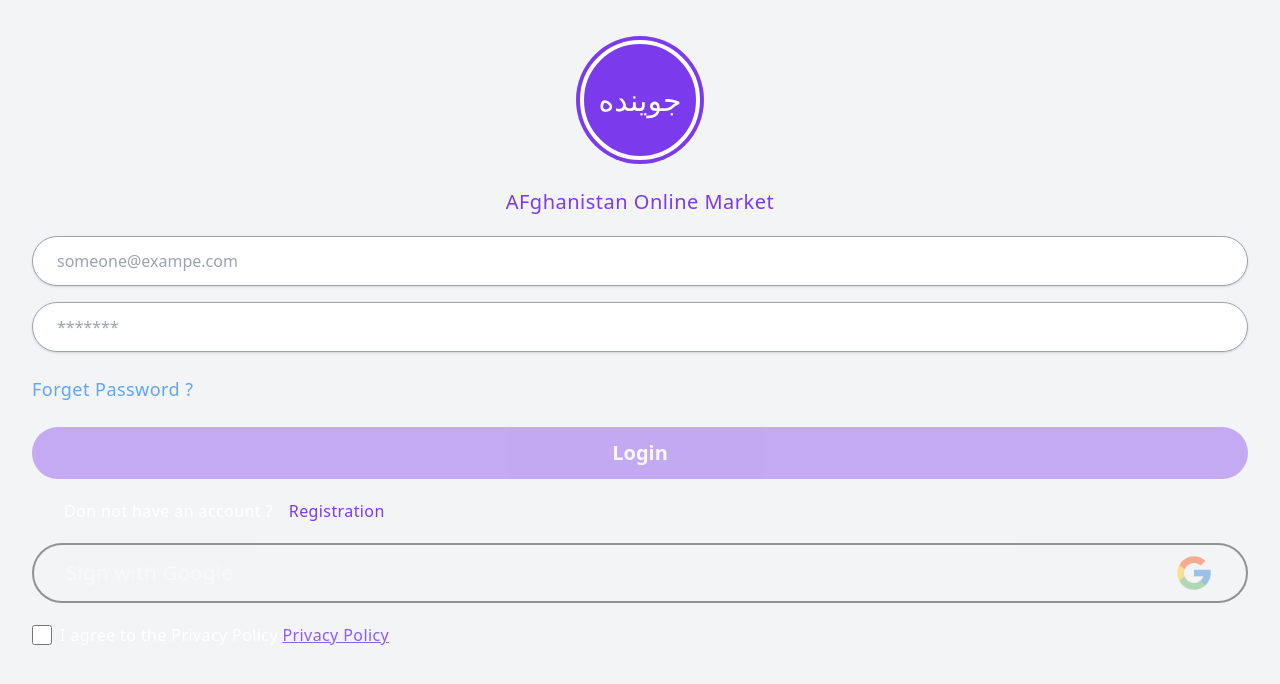
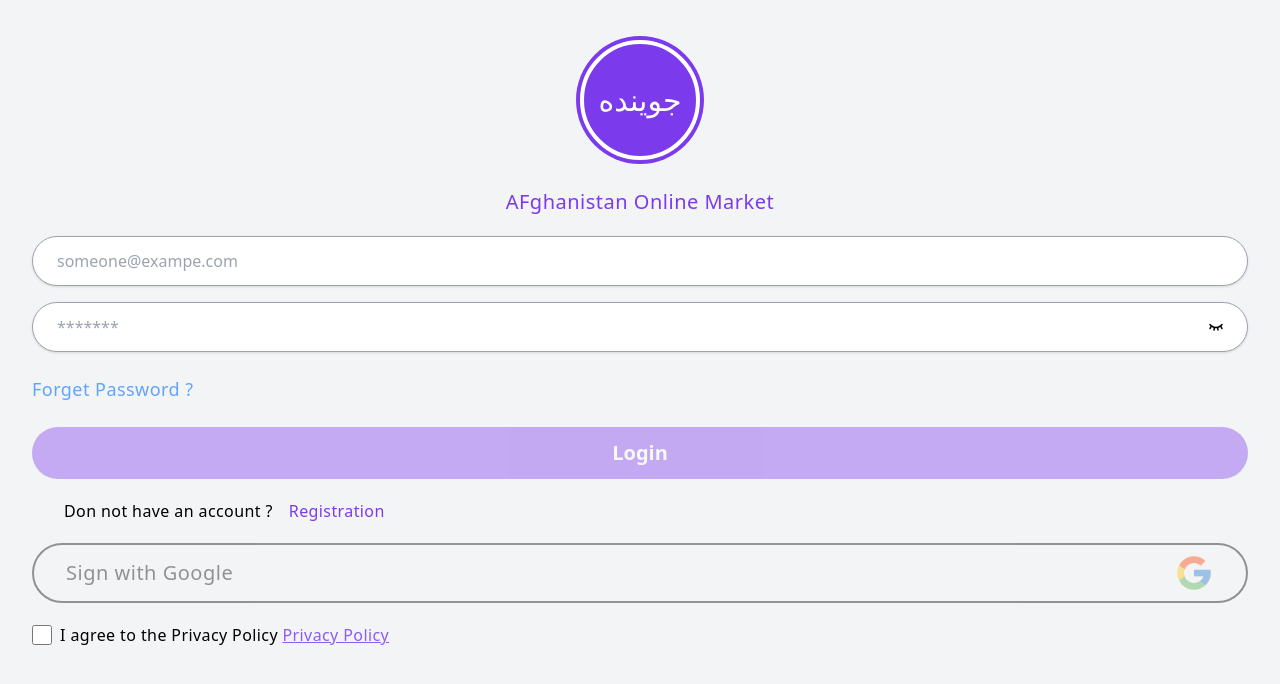
Before and after one commit to NazifaRahimy/joyenda-store, a Next.js app: page /LoginM in a window 1280 px wide. Shown: the top 684 px of the page. Built offline with nearby package versions, Linux system fonts and the light colour scheme.

Commit message:
add class dark to color

```diff
--- a/src/components/LoginMobile.tsx
+++ b/src/components/LoginMobile.tsx
@@ -93,7 +93,7 @@ import Image from "next/image";
 
 
     return (
-        <div className="w-full h-screen dark:bg-[#101010] text-white bg-gray-100 fixed top-0 left-0 px-8 py-5 z-30">
+        <div className="w-full h-screen dark:bg-[#101010] dark:text-white bg-gray-100 fixed top-0 left-0 px-8 py-5 z-30">
             <div className="w-full h-auto mt-5 gap-5  flex flex-col items-center justify-center mb-5">
                 <div className="w-[120px] h-[120px] rounded-full  border-4 border-white dark:border-[#101010] ring-4 ring-violet-600 bg-violet-600 text-white text-3xl flex items-center justify-center"> جوینده</div>
                 <p className="  mt-2 text-xl text-violet-600 tracking-wide">AFghanistan Online Market </p>
```
